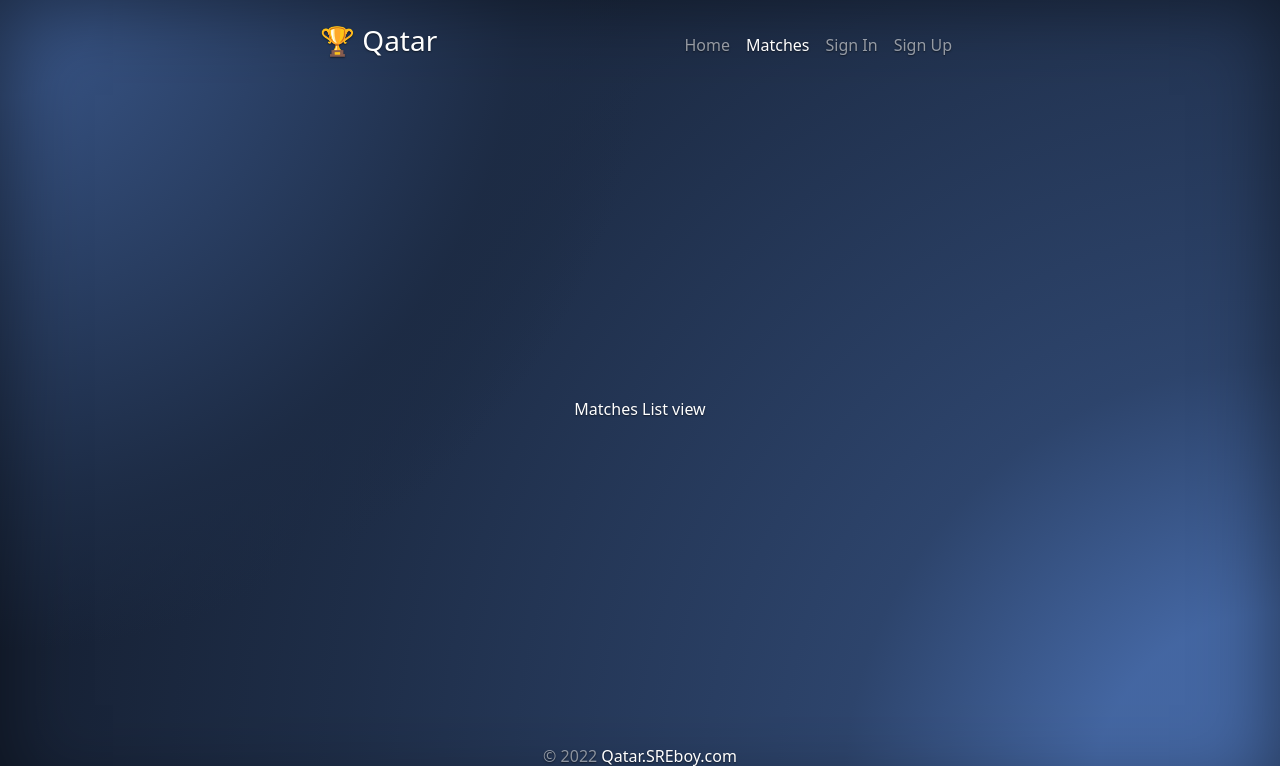
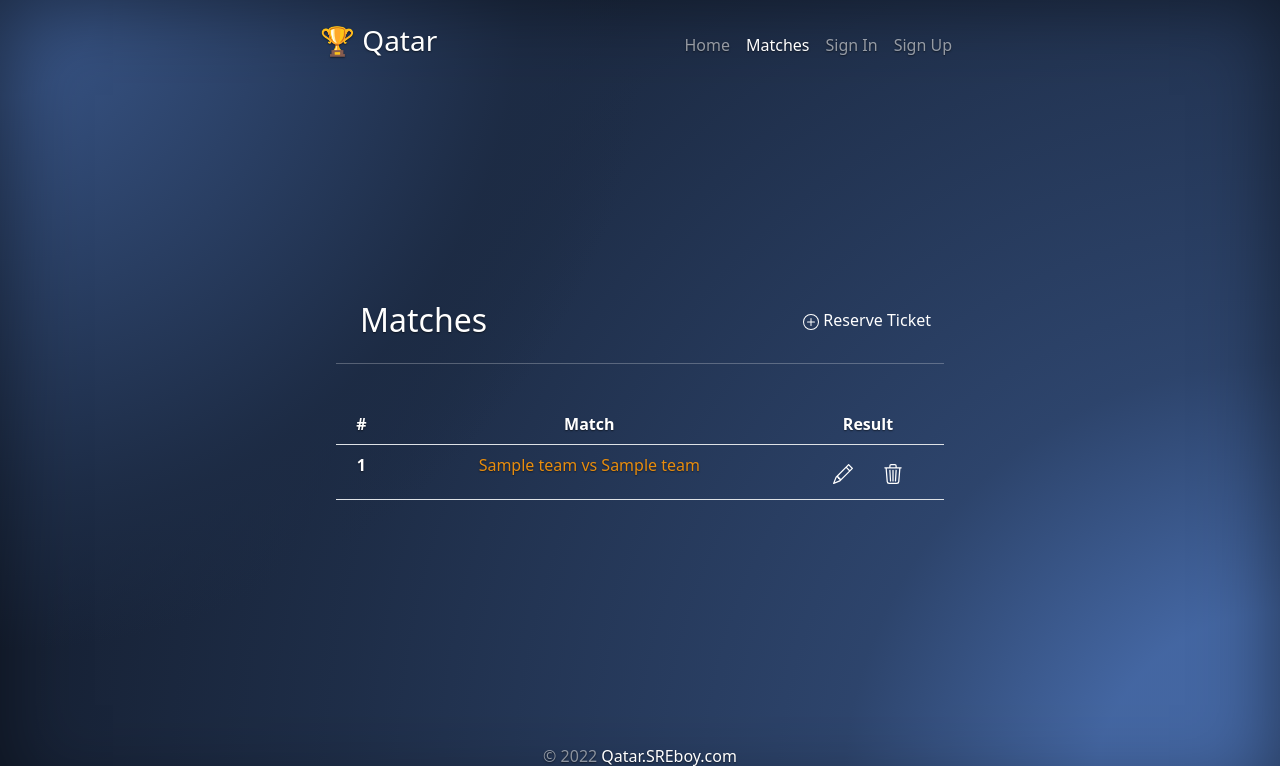
Before and after one commit to ZiadMansourM/world-cup, a Django app: page /matches/ in a window 1280 px wide. Shown: the top 766 px of the page. Run offline with Django 4.2, Linux system fonts and the light colour scheme; tables that the repository leaves empty hold one stand-in row (values such as "Sample post"); some libraries are stand-ins or nearby versions.

Commit message:
➕ ADD: match list-view

```diff
--- a/qatar/main/templates/main/match-list.html
+++ b/qatar/main/templates/main/match-list.html
@@ -2,5 +2,53 @@
 {% load static %}
 
 {% block content %}
-Matches List view
+    <section id="categories">
+        <div class="row">
+            <div class="col">
+                <h2 class="text-start ps-4">Matches</h2>
+            </div>
+            <div class="col text-end">
+                <button class="btn text-white" data-bs-toggle="modal" data-bs-target="#createCategory">
+                    <svg xmlns="http://www.w3.org/2000/svg" width="16" height="16" fill="currentColor" class="bi bi-plus-circle" viewBox="0 0 16 16">
+                        <path d="M8 15A7 7 0 1 1 8 1a7 7 0 0 1 0 14zm0 1A8 8 0 1 0 8 0a8 8 0 0 0 0 16z" />
+                        <path d="M8 4a.5.5 0 0 1 .5.5v3h3a.5.5 0 0 1 0 1h-3v3a.5.5 0 0 1-1 0v-3h-3a.5.5 0 0 1 0-1h3v-3A.5.5 0 0 1 8 4z" />
+                    </svg>
+                    Reserve Ticket
+                </button>
+            </div>
+        </div>
+        <hr />
+        <br />
+        <div class="table-responsive">
+            <table class="table text-white">
+                <thead>
+                    <tr class="d-flex">
+                        <th class="col-1" scope="col">#</th>
+                        <th class="col-6 col-md-8 col-lg-8" scope="col">Match</th>
+                        <th class="col-5 col-md-3 col-lg-3" scope="col">Result</th>
+                    </tr>
+                </thead>
+                <tbody>
+                    {% for match in matches %}
+                        <tr class="d-flex">
+                            <th class="col-1" scope="row">{{ forloop.counter }}</th>
+                            <td class="col-6 col-md-8 col-lg-8 ellipses"><a data-bs-toggle="modal" data-bs-target="#detailCategoryModel">{{ match }}</a></td>
+                            <td class="col-5 col-md-3 col-lg-3">
+                                <button x-on:click="initActiveCategory(category)" class="btn btn-link link" data-bs-toggle="modal" data-bs-target="#updateCategoryModel">
+                                    <svg xmlns="http://www.w3.org/2000/svg" width="20" height="20" fill="white" class="bi bi-pencil" viewBox="0 0 16 16">
+                                        <path d="M12.146.146a.5.5 0 0 1 .708 0l3 3a.5.5 0 0 1 0 .708l-10 10a.5.5 0 0 1-.168.11l-5 2a.5.5 0 0 1-.65-.65l2-5a.5.5 0 0 1 .11-.168l10-10zM11.207 2.5 13.5 4.793 14.793 3.5 12.5 1.207 11.207 2.5zm1.586 3L10.5 3.207 4 9.707V10h.5a.5.5 0 0 1 .5.5v.5h.5a.5.5 0 0 1 .5.5v.5h.293l6.5-6.5zm-9.761 5.175-.106.106-1.528 3.821 3.821-1.528.106-.106A.5.5 0 0 1 5 12.5V12h-.5a.5.5 0 0 1-.5-.5V11h-.5a.5.5 0 0 1-.468-.325z" />
+                                    </svg>
+                                </button>
+                                <button x-on:click="initActiveCategory(category)" data-bs-toggle="modal" data-bs-target="#deleteCategoryModel" class="btn btn-link link">
+                                    <svg xmlns="http://www.w3.org/2000/svg" width="20" height="20" fill="white" class="bi bi-trash3" viewBox="0 0 16 16">
+                                        <path d="M6.5 1h3a.5.5 0 0 1 .5.5v1H6v-1a.5.5 0 0 1 .5-.5ZM11 2.5v-1A1.5 1.5 0 0 0 9.5 0h-3A1.5 1.5 0 0 0 5 1.5v1H2.506a.58.58 0 0 0-.01 0H1.5a.5.5 0 0 0 0 1h.538l.853 10.66A2 2 0 0 0 4.885 16h6.23a2 2 0 0 0 1.994-1.84l.853-10.66h.538a.5.5 0 0 0 0-1h-.995a.59.59 0 0 0-.01 0H11Zm1.958 1-.846 10.58a1 1 0 0 1-.997.92h-6.23a1 1 0 0 1-.997-.92L3.042 3.5h9.916Zm-7.487 1a.5.5 0 0 1 .528.47l.5 8.5a.5.5 0 0 1-.998.06L5 5.03a.5.5 0 0 1 .47-.53Zm5.058 0a.5.5 0 0 1 .47.53l-.5 8.5a.5.5 0 1 1-.998-.06l.5-8.5a.5.5 0 0 1 .528-.47ZM8 4.5a.5.5 0 0 1 .5.5v8.5a.5.5 0 0 1-1 0V5a.5.5 0 0 1 .5-.5Z" />
+                                    </svg>
+                                </button>
+                            </td>
+                        </tr>
+                    {% endfor %}
+                </tbody>
+            </table>
+        </div>
+    </section>
 {% endblock content %}
--- a/qatar/main/views.py
+++ b/qatar/main/views.py
@@ -1,5 +1,5 @@
-from django import http
 from django.shortcuts import render
+from main.models import Match
 
 # Create your views here.
 def home(request):
@@ -9,7 +9,9 @@ def home(request):
     })
 
 def match_list(request):
+    matches = Match.objects.all()
     return render(request,'main/match-list.html', {
+        'matches': matches,
         'title': 'Matches',
         'page': 'matches'
     })
```
